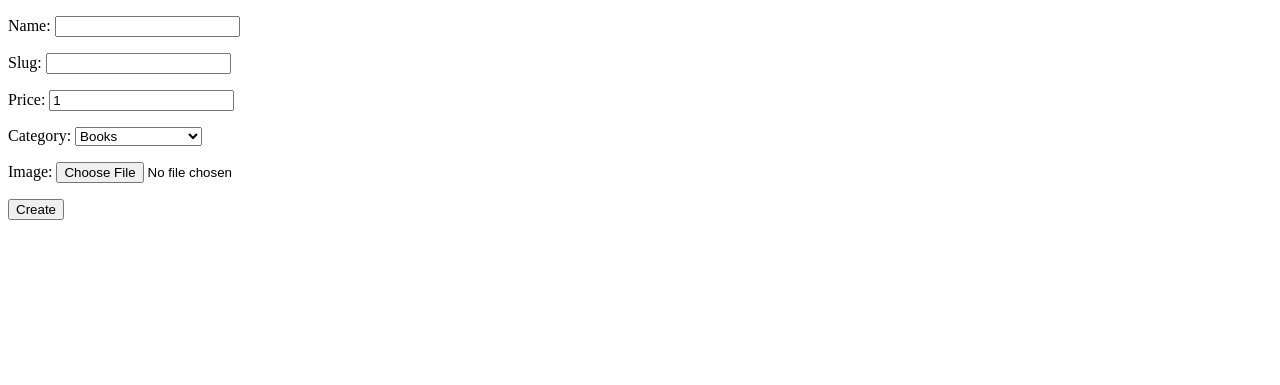
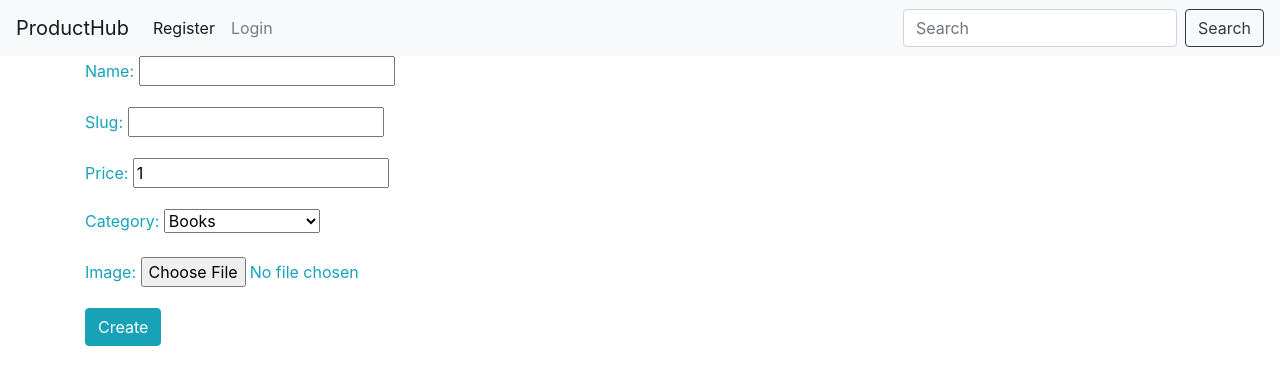
Before and after one commit to Lailz/ProductHub, a Django app: page /products/create/ in a window 1280 px wide. Shown: the top 385 px of the page. Run offline with Django 3.2, Linux system fonts and the light colour scheme; some libraries are stand-ins or nearby versions.

Commit message:
Registration/Login/Logout Done

```diff
--- a/producthub/urls.py
+++ b/producthub/urls.py
@@ -10,6 +10,11 @@ urlpatterns = [
     path('admin/', admin.site.urls),
     path('products/', include('products.urls', namespace='products')),
 
+    path('login/', views.userlogin, name='user_login'),
+    path('logout/', views.userlogout, name='user_logout'),
+    path('register/', views.register, name='register'),
+
+
 ]
 
 
--- a/products/forms.py
+++ b/products/forms.py
@@ -1,8 +1,20 @@
 from django import forms
 from .models import Product
-
+from django.contrib.auth.models import User
 
 class ProductForm(forms.ModelForm):
 	class Meta:
 		model = Product
 		exclude = ['seller']
+
+class LoginForm(forms.Form):
+	username = forms.CharField(required=True)
+	password = forms.CharField(required=True, widget=forms.PasswordInput())
+
+class UserRegisterForm(forms.ModelForm):
+	class Meta:
+		model = User
+		fields = ['username', 'email', 'first_name', 'last_name', 'password']
+		widgets = {
+			"password": forms.PasswordInput()
+		}
--- a/products/models.py
+++ b/products/models.py
@@ -1,8 +1,9 @@
 from django.db import models
+from django.contrib.auth.models import User
 from django.urls import reverse
 from django.template.defaultfilters import slugify
-from django.db.models.signals import pre_save
-from django.contrib.auth.models import User
+from django.db.models.signals import pre_save, post_save
+from django.dispatch import receiver
 
 
 class Product(models.Model):
@@ -29,6 +30,22 @@ class Product(models.Model):
 	def get_absolute_url(self):
 		return reverse("products:product_detail", kwargs={"product_slug": self.slug})
 
+
+class Profile(models.Model):
+	user = models.OneToOneField(User, on_delete=models.CASCADE)
+	bio = models.TextField(max_length=500, blank=True)
+	birthday = models.DateField(null=True, blank=True)
+
+@receiver(post_save, sender=User)
+def create_user_profile(sender, instance, created, **kwargs):
+	if created:
+		Profile.objects.create(user=instance)
+
+@receiver(post_save, sender=User)
+def save_user_profile(sender, instance, **kwargs):
+	instance.profile.save()
+
+
 def create_slug(instance, new_slug=None):
 	slug = slugify (instance.name)
 	if new_slug is not None:
--- a/products/templates/base.html
+++ b/products/templates/base.html
@@ -24,7 +24,36 @@
 <body>
 
 
+<nav class="navbar navbar-expand-lg navbar-light bg-light">
+  <button class="navbar-toggler" type="button" data-toggle="collapse" data-target="#navbarTogglerDemo01" aria-controls="navbarTogglerDemo01" aria-expanded="false" aria-label="Toggle navigation">
+    <span class="navbar-toggler-icon"></span>
+  </button>
+  <div class="collapse navbar-collapse" id="navbarTogglerDemo01">
+    <a class="navbar-brand" href="{% url 'products:product_list' %}">ProductHub</a>
+    <ul class="navbar-nav mr-auto mt-2 mt-lg-0">
+      {% if request.user.is_authenticated %}
+          <li class="nav-item active">
+            <a class="nav-link" href="#">{{request.user}} <span class="sr-only">(current)</span></a>
+          </li>
+          <li class="nav-item">
+            <a class="nav-link" href="{% url 'user_logout' %}">Logout</a>
+          </li>
+        {% else %}
+          <li class="nav-item active">
+            <a class="nav-link" href="{% url 'register' %}">Register<span class="sr-only">(current)</span></a>
+          </li>
+          <li class="nav-item">
+            <a class="nav-link" href="{% url 'user_login' %}">Login</a>
+          </li>
+        {% endif %}
 
+    </ul>
+    <form class="form-inline my-2 my-lg-0" action=" {% url 'products:product_list' %} " method='GET'>
+      <input class="form-control mr-sm-2" type="search" placeholder="Search" aria-label="Search" name="q">
+      <button class="btn btn-outline-dark my-2 my-sm-0" type="submit">Search</button>
+    </form>
+  </div>
+</nav>
 
 <div class="container">
 
--- a/products/templates/product_create.html
+++ b/products/templates/product_create.html
@@ -1,13 +1,14 @@
-<!DOCTYPE html>
-<html>
-<head>
-	<title>Create</title>
-</head>
-<body>
+{% extends "base.html" %}
+
+{% block title %}
+New Product
+{% endblock title %}
+
+
+{% block code %}
 	 <form action="{% url 'products:product_create' %}" class="text-info" method="POST" enctype="multipart/form-data">
 		{% csrf_token %}
 		{{create_form.as_p}}
     <input type="submit" value="Create" class="btn btn-info">
 	</form>
-</body>
-</html>
+{% endblock code %}
--- a/products/templates/product_update.html
+++ b/products/templates/product_update.html
@@ -9,7 +9,7 @@ Product Update
 	<form class = "text-info" action = "{% url 'products:product_update' product_slug=instance.slug %}" method="POST" enctype="multipart/form-data">
 		{% csrf_token %}
 		{{form.as_p}}
-		<input class = "btn btn-info" type="submit" value="Update">
+		<input class = "btn btn-dark" type="submit" value="Update">
 	</form>
 
 
--- a/products/views.py
+++ b/products/views.py
@@ -1,14 +1,58 @@
 from django.shortcuts import render, redirect, HttpResponse, get_object_or_404
 from .models import Product
-from .forms import ProductForm
+from .forms import ProductForm, LoginForm, UserRegisterForm
+from django.contrib.auth import authenticate, login, logout
 from django.contrib import messages
 
 def test(request):
 	return HttpResponse("<h1> TEST </h1>")
 
+def register(request):
+	form = UserRegisterForm()
+	if request.method == "POST":
+		form = UserRegisterForm(request.POST)
+		if form.is_valid():
+			user = form.save(commit = False)
+			user.set_password(user.password)
+			user.save()
+			login(request, user)
+			return redirect("products:product_list")
+	context = {
+		"form": form,
+	}
+	return render(request, 'register.html', context)
+
+def userlogin(request):
+	form = LoginForm()
+	if request.method == "POST":
+		form = LoginForm(request.POST)
+		if form.is_valid():
+			my_username = form.cleaned_data['username']
+			my_password = form.cleaned_data['password']
+			auth_user = authenticate(username=my_username, password=my_password)
+			if auth_user is not None:
+				login(request, auth_user)
+				return redirect("products:product_list")
+
+			return redirect("products:product_list")
+	context = {
+		"form": form,
+	}
+	return render(request, 'login.html', context)
+
+def userlogout(request):
+	logout(request)
+	return redirect('user_login')
+
 
 def productlist(request):
+	if (request.user.is_anonymous):
+		return redirect('user_login')
 	form = Product.objects.all()
+	query = request.GET.get('q')
+
+	if query:
+		form = form.filter(name__contains=query)
 
 	context = {
 	"form": form
```
Also changed, not shown: products/templates/login.html (added, +16 -0 lines), products/templates/product_list.html (+8 -0 lines), products/templates/register.html (added, +16 -0 lines), db.sqlite3, media/394812-rides.jpg (added), products/migrations/0011_profile.py (added).
